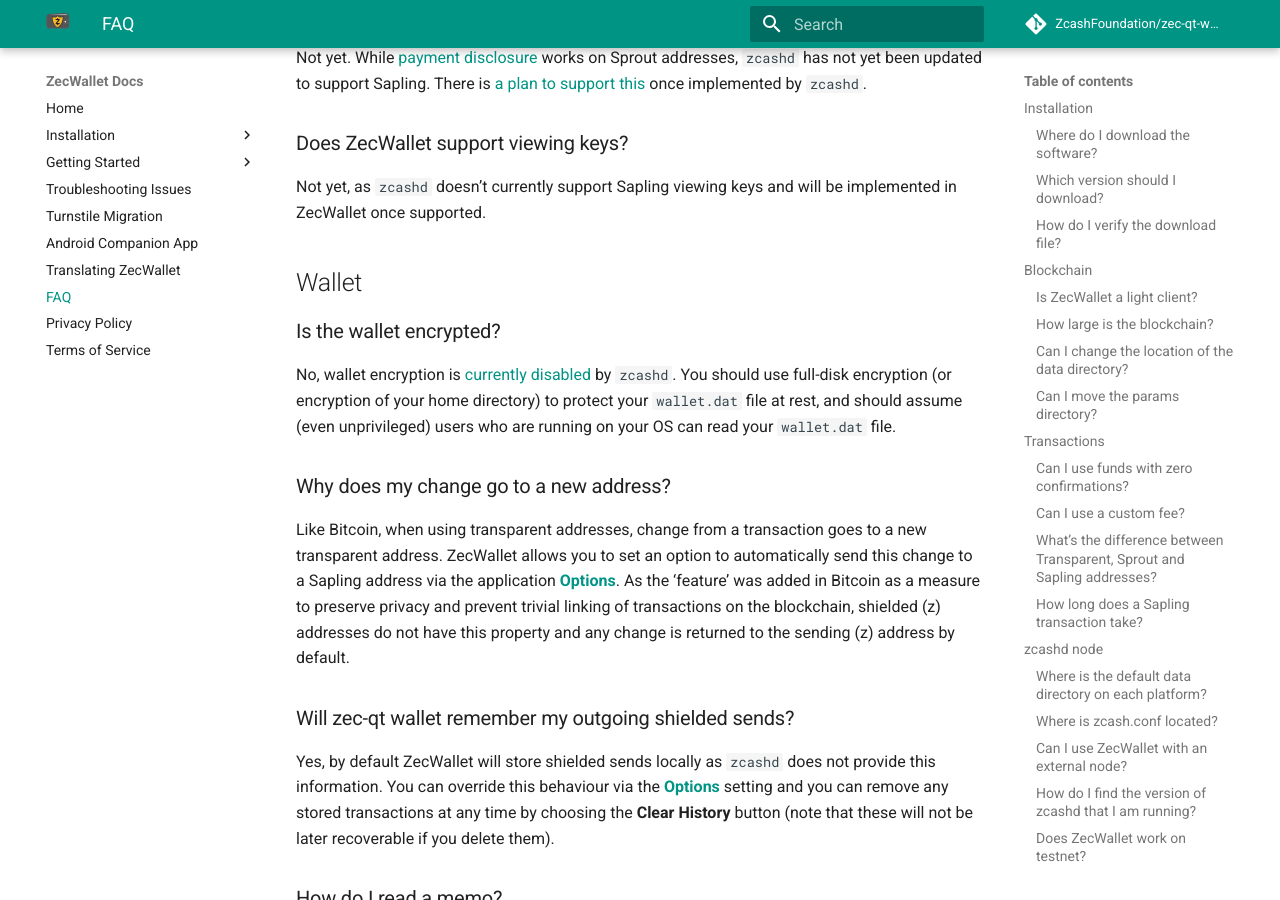
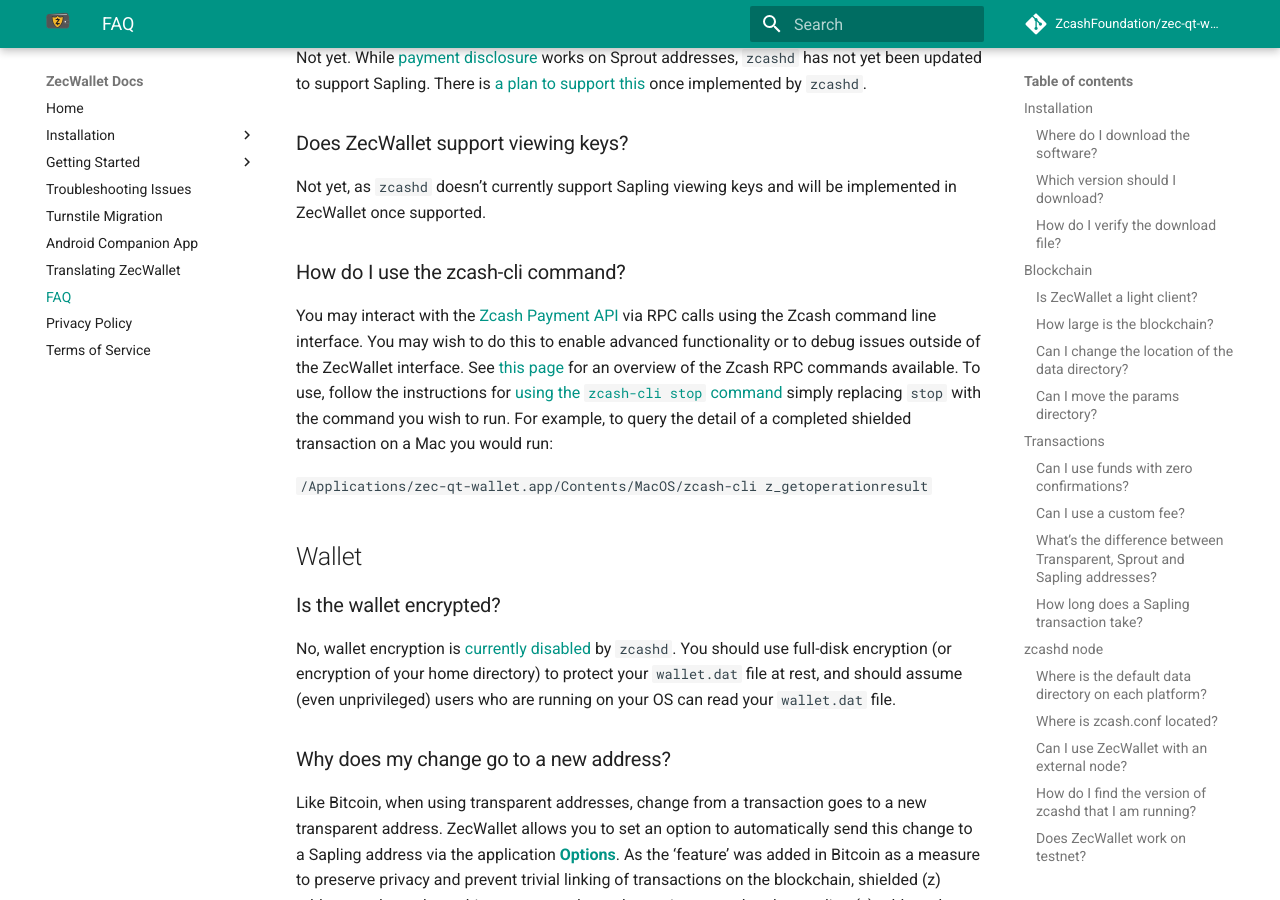
Before and after one commit to adityapk00/zqw-docs, an MkDocs documentation site: the page built from docs/faq.md, in a window 1280 px wide and 900 px high, scrolled down 4616 px. Built offline with MkDocs 1.6.1 and Material for MkDocs 9.7.7, drawn with Linux system fonts in a browser that asks for light colours; comment, search, counter and statistics services are not loaded.

Commit message:
Detailing running any CLI command
Closes #8

```diff
--- a/docs/faq.md
+++ b/docs/faq.md
@@ -121,6 +121,12 @@
 
 Not yet, as `zcashd` doesn’t currently support Sapling viewing keys and will be implemented in ZecWallet once supported.
 
+### How do I use the zcash-cli command?
+
+You may interact with the [Zcash Payment API](https://zcash.readthedocs.io/en/latest/rtd_pages/payment_api.html) via RPC calls using the Zcash command line interface. You may wish to do this to enable advanced functionality or to debug issues outside of the ZecWallet interface. See [this page](https://zcash.readthedocs.io/en/latest/rtd_pages/payment_api.html) for an overview of the Zcash RPC commands available. To use, follow the instructions for [using the `zcash-cli stop` command](https://docs.zecwallet.co/troubleshooting/#via-an-external-zcashd) simply replacing `stop` with the command you wish to run. For example, to query the detail of a completed shielded transaction on a Mac you would run:
+
+`/Applications/zec-qt-wallet.app/Contents/MacOS/zcash-cli z_getoperationresult`
+
 ## Wallet
 
 ### Is the wallet encrypted?
```
